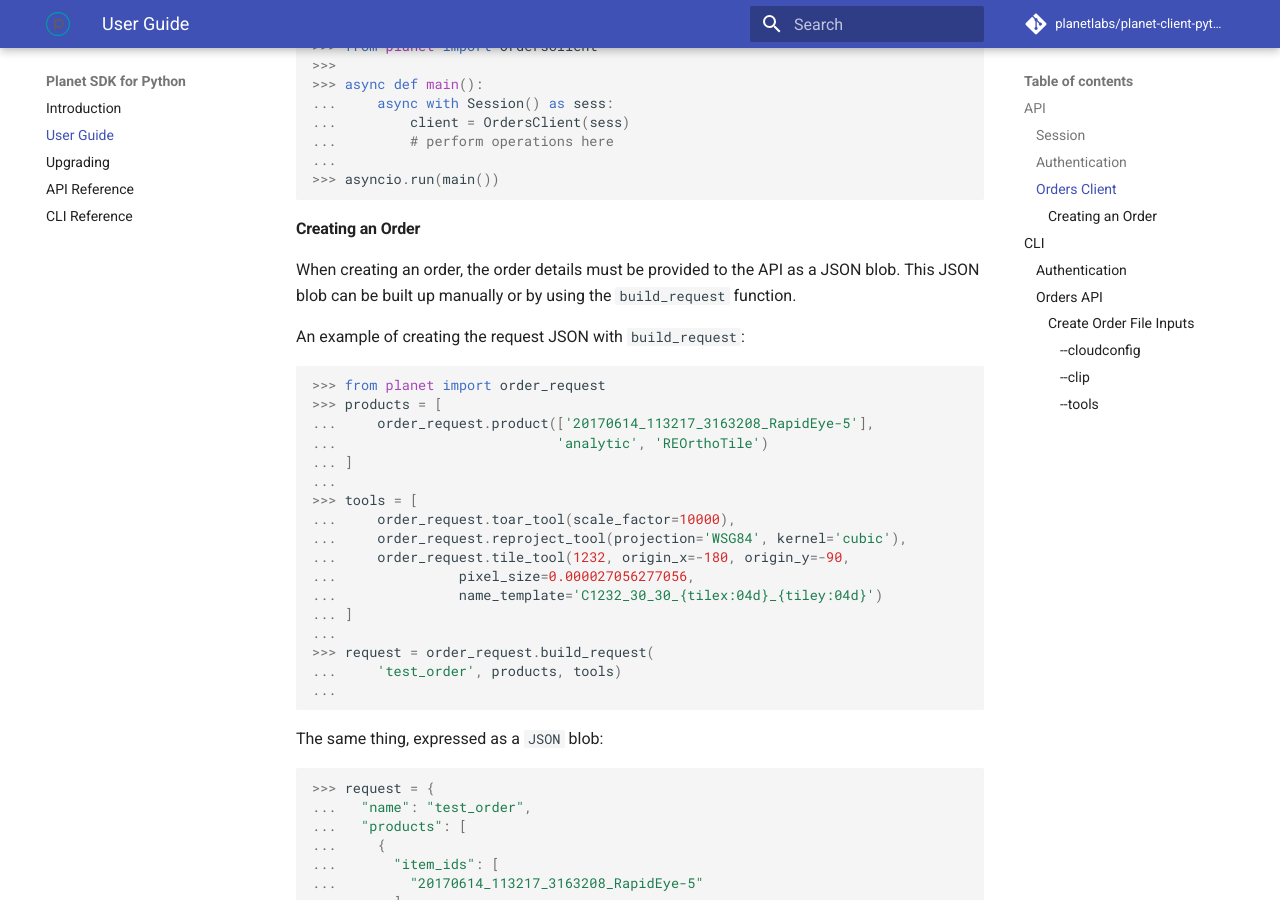
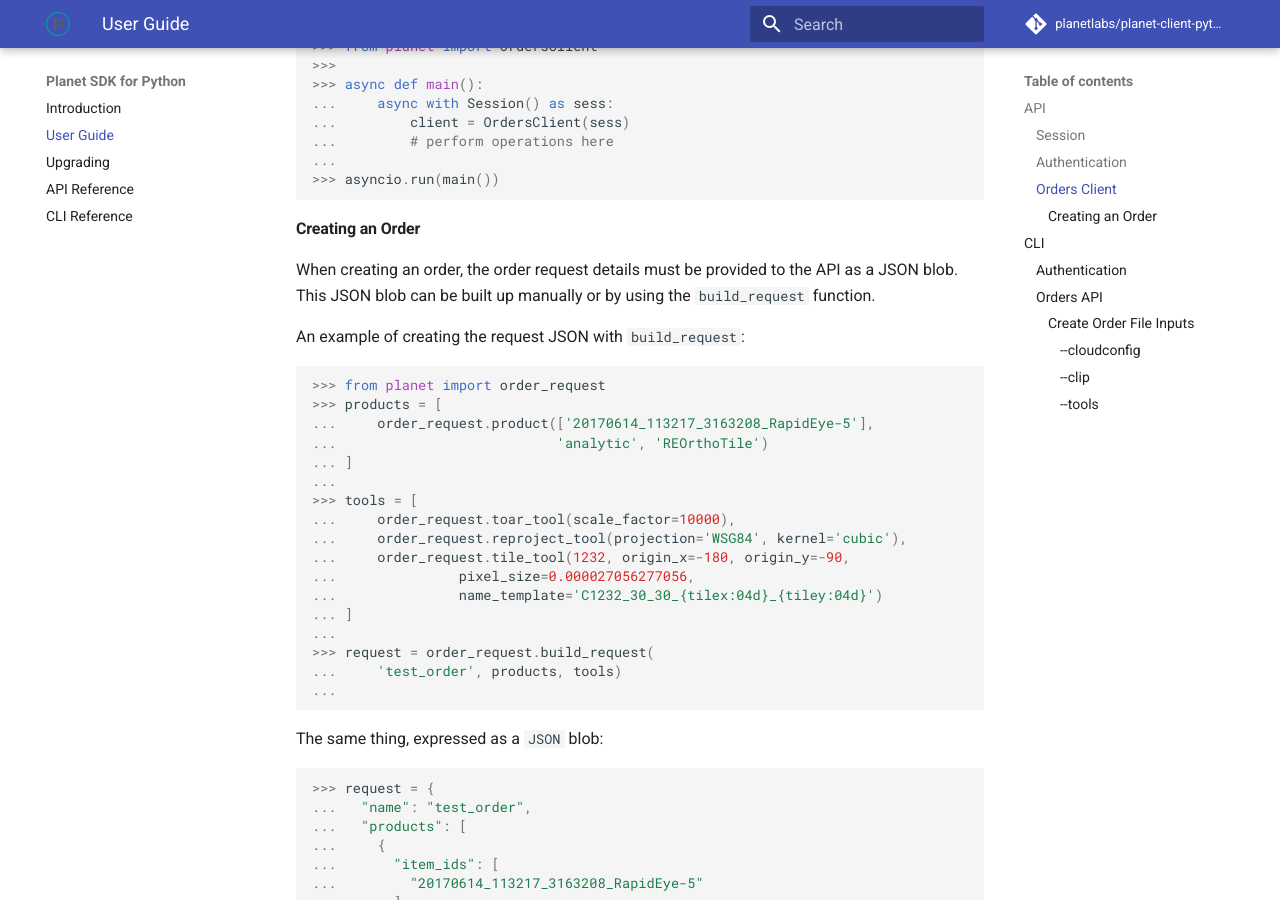
Before and after one commit to planetlabs/planet-client-python, an MkDocs documentation site: the page built from docs/guide.md, in a window 1280 px wide and 900 px high, scrolled down 1883 px. Built offline with MkDocs 1.6.1 and Material for MkDocs 9.7.7, drawn with Linux system fonts in a browser that asks for light colours; comment, search, counter and statistics services are not loaded.

Commit message:
update docs to refer to order_request

```diff
--- a/docs/guide.md
+++ b/docs/guide.md
@@ -109,9 +109,9 @@ order is completed and to download an entire order.
 
 #### Creating an Order
 
-When creating an order, the order details must be provided to the API as a JSON
-blob. This JSON blob can be built up manually or by using the `build_request`
-function.
+When creating an order, the order request details must be provided to the API
+as a JSON blob. This JSON blob can be built up manually or by using the
+`build_request` function.
 
 An example of creating the request JSON with `build_request`:
 
```
Also changed, not shown: docs/api.md (+1 -1 lines).
